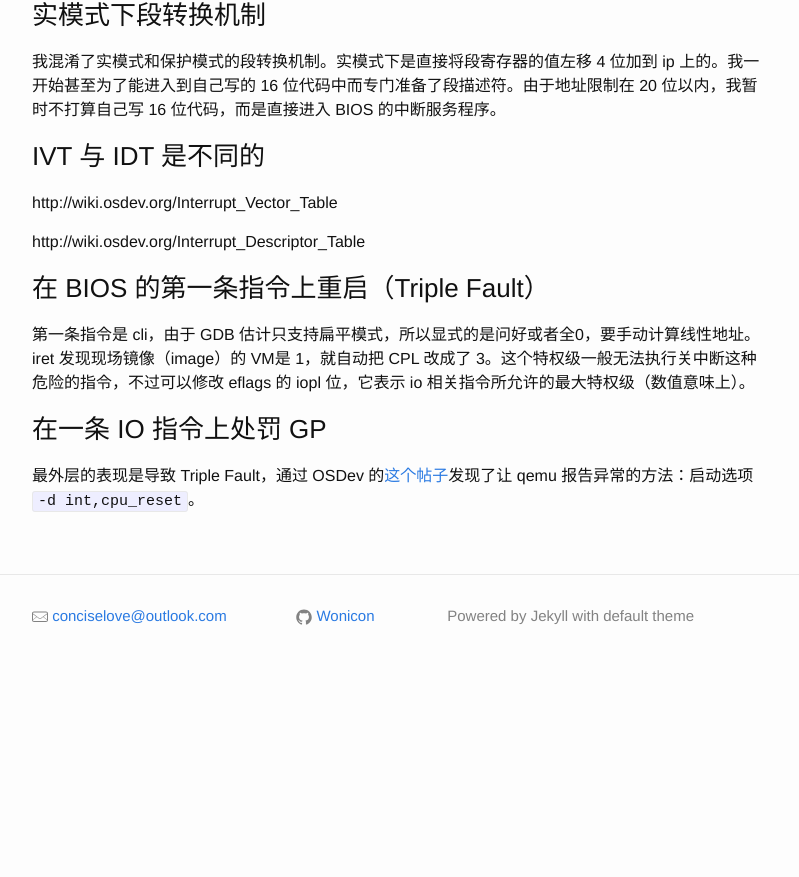
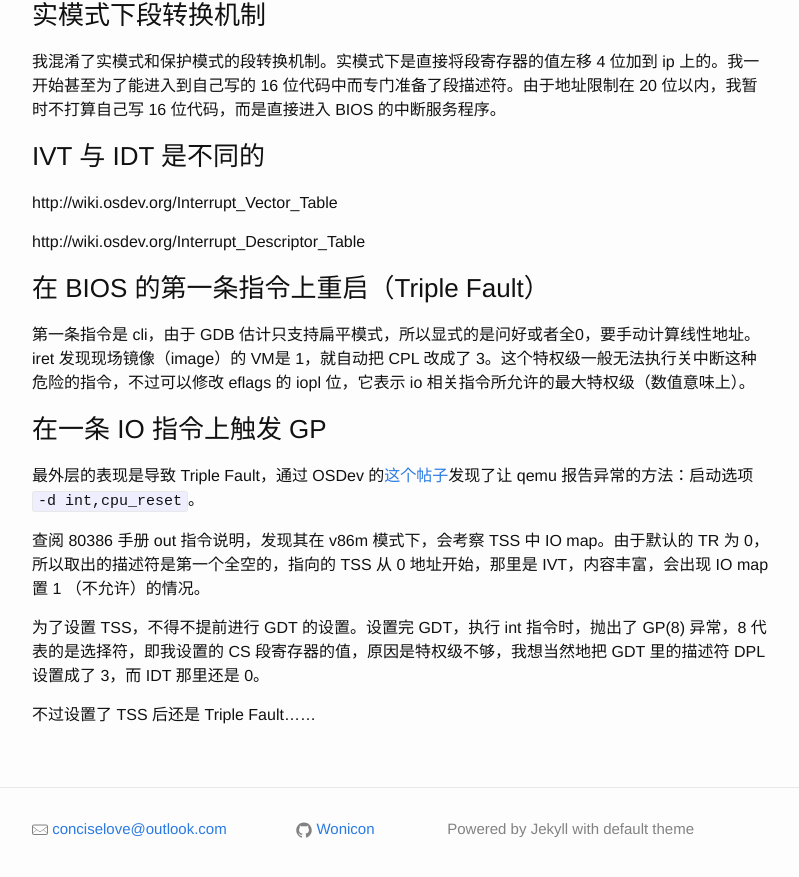
Before and after one commit to Wonicon/Wonicon.github.io, a Jekyll site: the page built from _posts/2016-02-09-scratch-os.md, in a window 1280 px wide and 900 px high, scrolled down 2133 px. Shown: the top 877 px of the window, without its empty margins (238-1037 px from the left). Built offline with Jekyll 4.4.1, drawn with Linux system fonts in a browser that asks for light colours; Markdown is read by kramdown in place of the engine named in the settings; before the commit the page ends 2820 px from its top, so only the background shows below that.

Commit message:
Update 2016-02-09-scratch-os.md

```diff
--- a/_posts/2016-02-09-scratch-os.md
+++ b/_posts/2016-02-09-scratch-os.md
@@ -64,6 +64,12 @@ http://wiki.osdev.org/Interrupt_Descriptor_Table
 
 第一条指令是 cli，由于 GDB 估计只支持扁平模式，所以显式的是问好或者全0，要手动计算线性地址。iret 发现现场镜像（image）的 VM是 1，就自动把 CPL 改成了 3。这个特权级一般无法执行关中断这种危险的指令，不过可以修改 eflags 的 iopl 位，它表示 io 相关指令所允许的最大特权级（数值意味上）。
 
-### 在一条 IO 指令上处罚 GP
+### 在一条 IO 指令上触发 GP
 
 最外层的表现是导致 Triple Fault，通过 OSDev 的[这个帖子](http://forum.osdev.org/viewtopic.php?f=1&t=25523)发现了让 qemu 报告异常的方法：启动选项 `-d int,cpu_reset`。
+
+查阅 80386 手册 out 指令说明，发现其在 v86m 模式下，会考察 TSS 中 IO map。由于默认的 TR 为 0，所以取出的描述符是第一个全空的，指向的 TSS 从 0 地址开始，那里是 IVT，内容丰富，会出现 IO map 置 1 （不允许）的情况。
+
+为了设置 TSS，不得不提前进行 GDT 的设置。设置完 GDT，执行 int 指令时，抛出了 GP(8) 异常，8 代表的是选择符，即我设置的 CS 段寄存器的值，原因是特权级不够，我想当然地把 GDT 里的描述符 DPL 设置成了 3，而 IDT 那里还是 0。
+
+不过设置了 TSS 后还是 Triple Fault......
```
